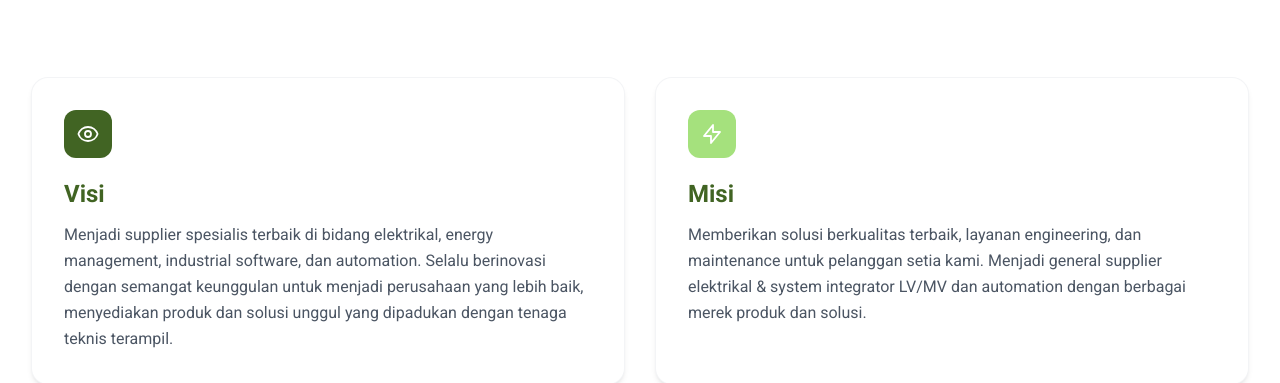
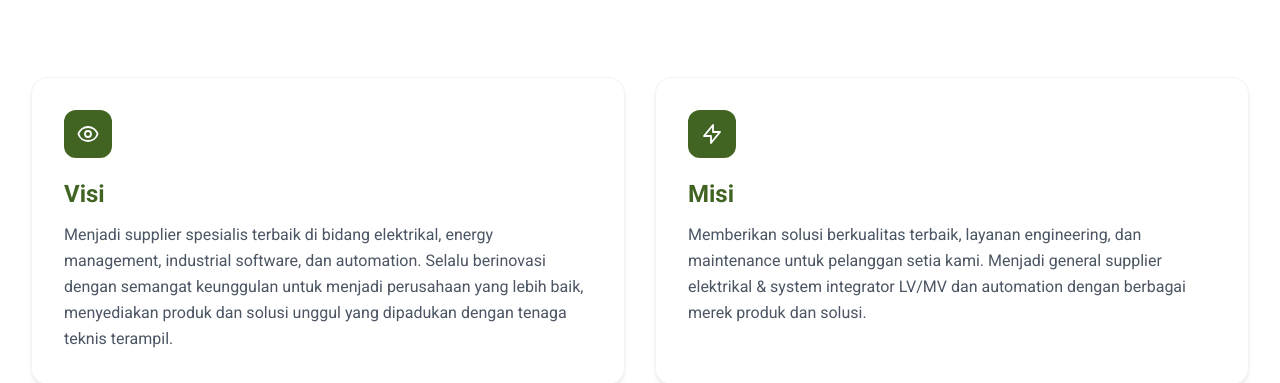
Before and after one commit to daffaabiyu13/webrbn, a Laravel app: page /about in a window 1280 px wide. Shown: the part 884-1267 px from the top of the page. Run offline with Laravel 12, Linux system fonts and the light colour scheme; data comes from the database, SQL or seed files in the repository; some libraries are stand-ins or nearby versions.

Commit message:
Match mission icon color to vision (bg-secondary → bg-primary)
Visi tile used bg-primary (dark olive) while Misi tile used
bg-secondary (light green), which read as two different UI roles.
Flip Misi's icon to bg-primary so the pair now looks intentional
and side-by-side balanced.

https://claude.ai/code/session_01S97BCbtG4HUV8AdQJoqsFH

```diff
--- a/resources/views/pages/about.blade.php
+++ b/resources/views/pages/about.blade.php
@@ -39,7 +39,7 @@
             </div>
 
             <div class="rounded-2xl bg-white p-8 shadow-md ring-1 ring-gray-100 fade-up">
-                <span class="flex h-12 w-12 items-center justify-center rounded-xl bg-secondary text-white">
+                <span class="flex h-12 w-12 items-center justify-center rounded-xl bg-primary text-white">
                     <svg class="h-6 w-6" fill="none" stroke="currentColor" viewBox="0 0 24 24"><path stroke-linecap="round" stroke-linejoin="round" stroke-width="1.8" d="M13 10V3L4 14h7v7l9-11h-7z"/></svg>
                 </span>
                 <h3 class="mt-5 text-2xl font-bold text-primary">{{ __('site.about.mission') }}</h3>
```
